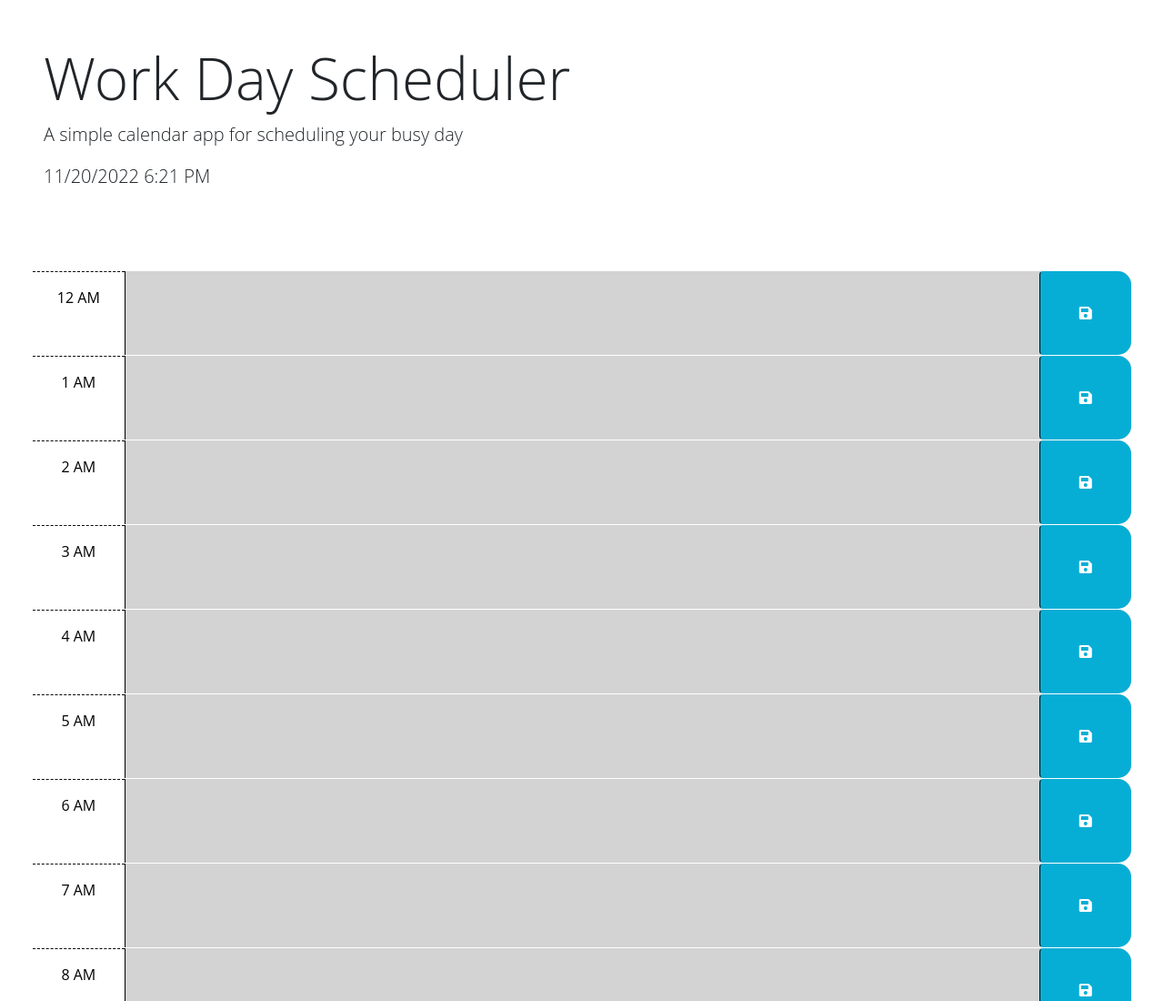
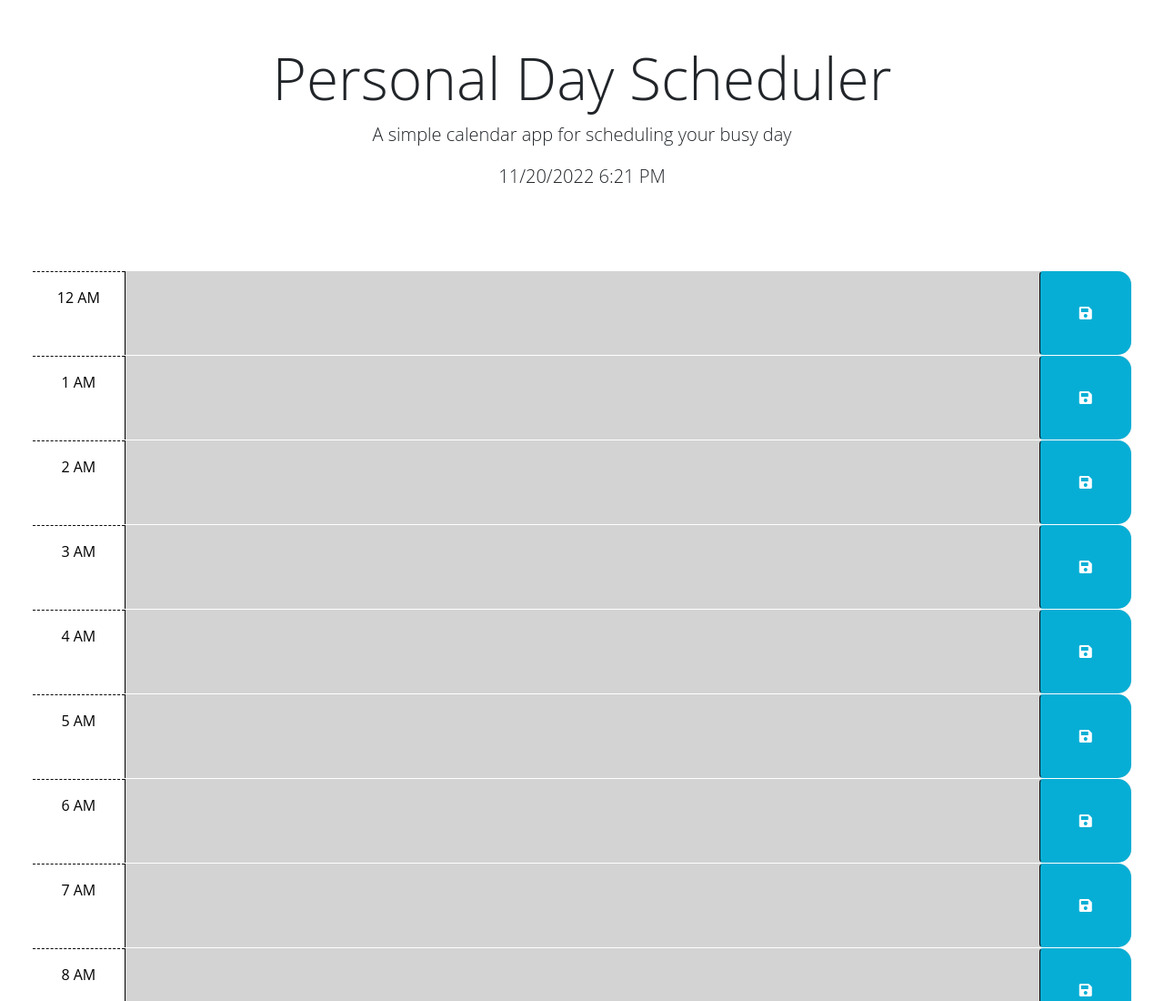
Before and after one commit to savannahvel/aide_memoire, a plain HTML site: page index.html in a window 1280 px wide. Shown: the top 1100 px of the page at 91% size. Drawn offline with nearby package versions, Linux system fonts and the light colour scheme.

Commit message:
added screenshot and updated readme

```diff
--- a/index.html
+++ b/index.html
@@ -21,12 +21,12 @@
       rel="stylesheet"
     />
     <link rel="stylesheet" href="./assets/style.css" />
-    <title>Work Day Scheduler</title>
+    <title>Personal Day Scheduler</title>
   </head>
 
   <body>
-    <header class="p-5 mb-4">
-      <h1 class="display-3">Work Day Scheduler</h1>
+    <header class="p-5 mb-4 d-flex flex-column justify-content-center align-items-center">
+      <h1 class="display-3">Personal Day Scheduler</h1>
       <p class="lead">A simple calendar app for scheduling your busy day</p>
       <p id="currentDay" class="lead"></p>
     </header>
```
Also changed, not shown: assets/05-third-party-apis-homework-demo.gif (deleted), assets/PersonalDayScheduler.png (added), 1 other file.
